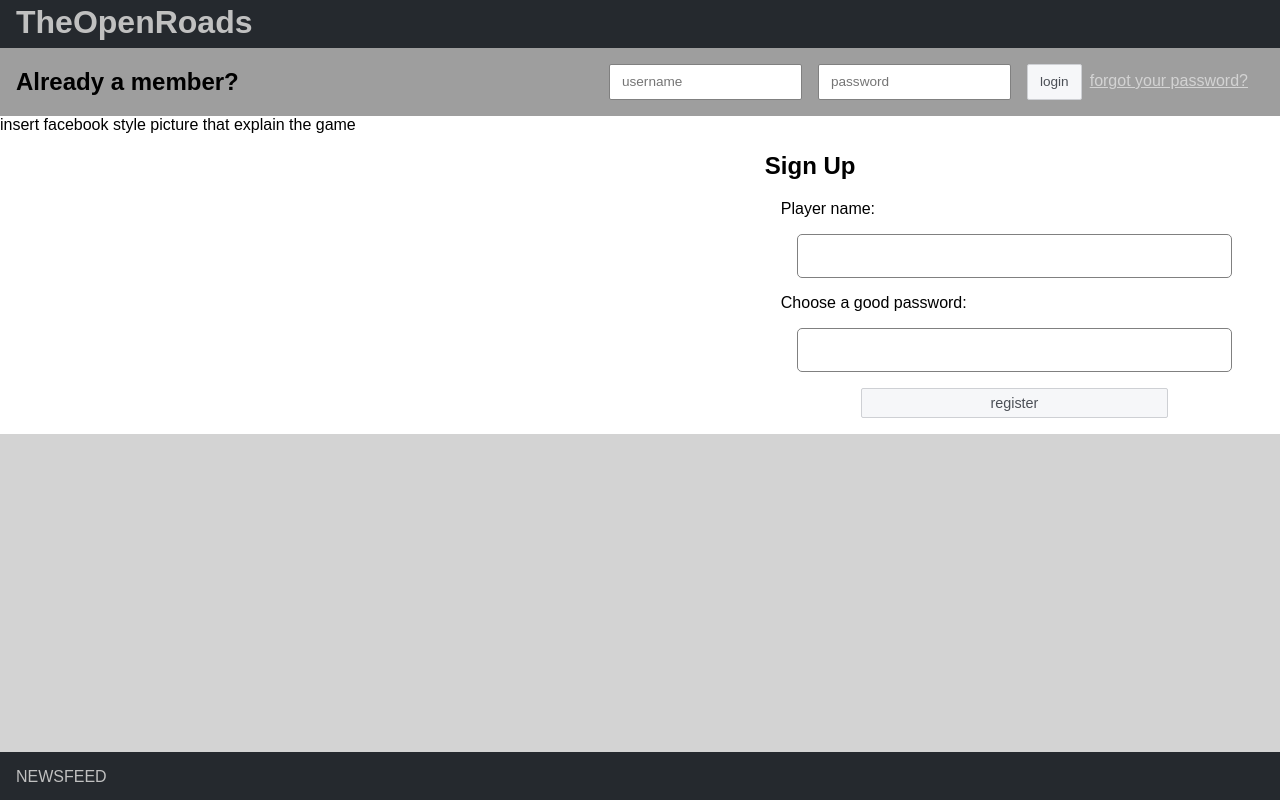
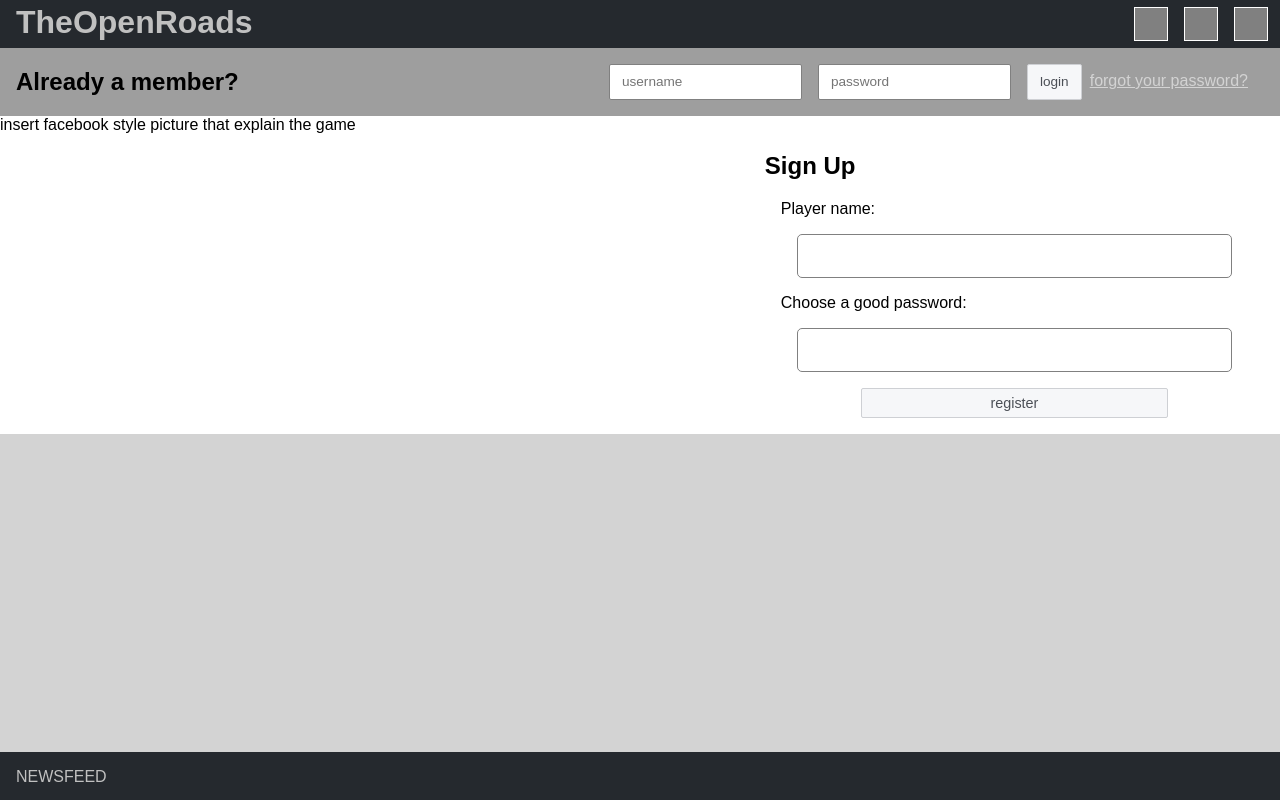
Before and after one commit to bettercallsimon/node-and-react-map, a React (Create React App) app in the folder public/: page / in a window 1280 px wide. Built offline with nearby package versions, Linux system fonts and the light colour scheme.

Commit message:
added nav element to menu and css refact

```diff
--- a/public/src/App.css
+++ b/public/src/App.css
@@ -68,6 +68,44 @@ body {
       border-color: #d8dade;
     }
 
+/* === HEADER TITLE AND NAV === */
+
+.menu_bar_header_layout {
+  display: flex;
+  justify-content: space-between;
+}
+
+.menu_bar_header_title h1 {
+  color: silver;
+  padding-left: 1rem;
+  padding-top: 0.25rem;
+  margin: 0;
+  }
+
+.menu_bar_header_nav {
+  display: flex;
+
+}
+
+.menu_bar_header_icon {
+  background: gray;
+  border: 1px solid white;
+  width: 2rem;
+  height: 2rem;
+  margin: 0.45rem 0.75rem 0.25rem 0.25rem;
+}
+
+.menu_bar_header{
+
+   background-color: #25292E;
+   position: fixed;
+   top: 0px;
+   left: 0px;
+   width: 100%;
+   height: 3rem;
+
+ }
+
 /* === LOGIN PAGE SPECIFIC === */
 
 .login_page_header, .login_page_header_input {
@@ -128,26 +166,7 @@ body {
   padding: 1rem;
 }
 
-/* === HEADER-FOOTER MENU === */
-
-.menu_bar_header{
-
-  background-color: #25292E;
-  position: fixed;
-  top: 0px;
-  left: 0px;
-  width: 100%;
-  height: 3rem;
-
-}
-
-.menu_bar_header h1{
-  color: silver;
-  padding-left: 1rem;
-  padding-top: 0.25rem;
-  margin: 0;
-}
-
+/* === FOOTER NEWSFEED AND NAV === */
 .menu_bar_footer{
 
   background-color: #25292E;
--- a/public/src/components/menu_bar_header.js
+++ b/public/src/components/menu_bar_header.js
@@ -3,7 +3,23 @@ import React from 'react';
 const MenuBarHeader = (props) => {
     return (
         <div className="menu_bar_header">
-            <h1>{props.appTitle}</h1>
+           <div className="menu_bar_header_layout">
+                <div className="menu_bar_header_title">
+                        <h1>{props.appTitle}</h1>
+                </div>
+                <div className="menu_bar_header_nav">
+                    <div className="menu_bar_header_icon">
+
+                    </div>
+                    <div className="menu_bar_header_icon">
+
+                    </div>
+                    <div className="menu_bar_header_icon">
+
+                    </div>
+
+                </div>
+           </div>
         </div>
     )
 };
```
Also changed, not shown: 2 other files (tests, documents, lock files or other folders).
